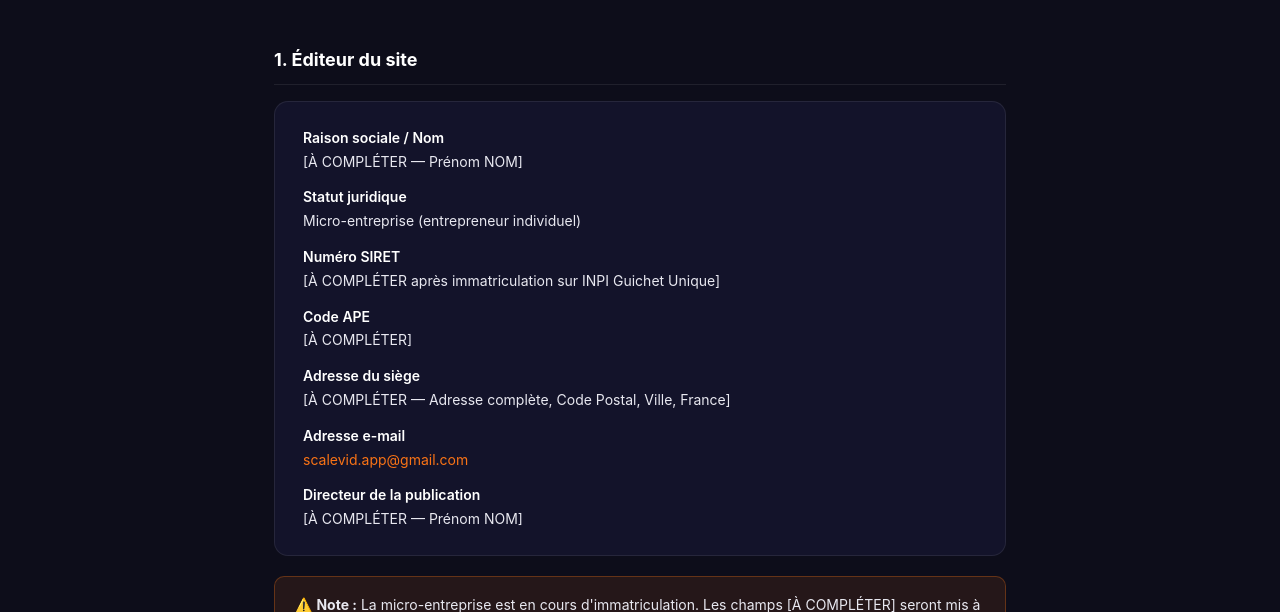
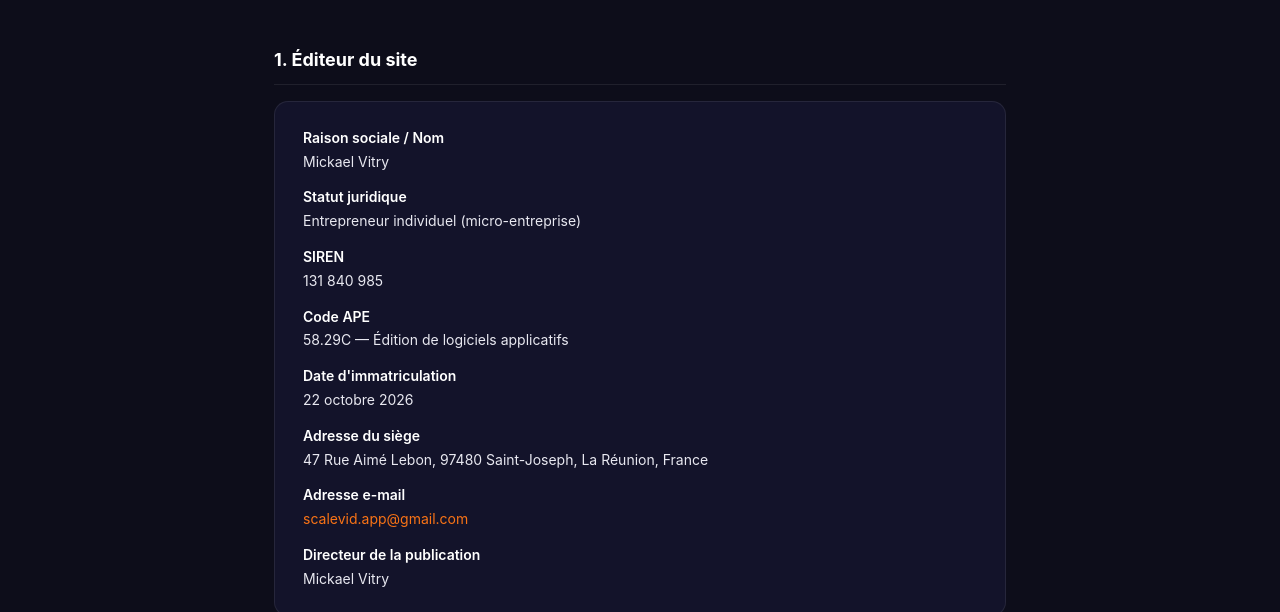
Before and after one commit to swapymicka/ScaleVid-backend, a website: page public/mentions-legales.html in a window 1280 px wide. Shown: the part 340-952 px from the top of the page. Drawn offline with Linux system fonts and the light colour scheme.

Commit message:
mentions légales : SIREN 131840985, code APE 58.29C, adresse

```diff
--- a/public/mentions-legales.html
+++ b/public/mentions-legales.html
@@ -152,23 +152,27 @@
     <dl>
       <div>
         <dt>Raison sociale / Nom</dt>
-        <dd>[À COMPLÉTER — Prénom NOM]</dd>
+        <dd>Mickael Vitry</dd>
       </div>
       <div>
         <dt>Statut juridique</dt>
-        <dd>Micro-entreprise (entrepreneur individuel)</dd>
+        <dd>Entrepreneur individuel (micro-entreprise)</dd>
       </div>
       <div>
-        <dt>Numéro SIRET</dt>
-        <dd>[À COMPLÉTER après immatriculation sur INPI Guichet Unique]</dd>
+        <dt>SIREN</dt>
+        <dd>131 840 985</dd>
       </div>
       <div>
         <dt>Code APE</dt>
-        <dd>[À COMPLÉTER]</dd>
+        <dd>58.29C — Édition de logiciels applicatifs</dd>
+      </div>
+      <div>
+        <dt>Date d'immatriculation</dt>
+        <dd>22 octobre 2026</dd>
       </div>
       <div>
         <dt>Adresse du siège</dt>
-        <dd>[À COMPLÉTER — Adresse complète, Code Postal, Ville, France]</dd>
+        <dd>47 Rue Aimé Lebon, 97480 Saint-Joseph, La Réunion, France</dd>
       </div>
       <div>
         <dt>Adresse e-mail</dt>
@@ -176,13 +180,9 @@
       </div>
       <div>
         <dt>Directeur de la publication</dt>
-        <dd>[À COMPLÉTER — Prénom NOM]</dd>
+        <dd>Mickael Vitry</dd>
       </div>
     </dl>
-  </div>
-
-  <div class="warn-box">
-    <p>⚠️ <strong>Note :</strong> La micro-entreprise est en cours d'immatriculation. Les champs [À COMPLÉTER] seront mis à jour dès l'obtention du numéro SIRET. En cas de besoin urgent, contactez <a href="mailto:scalevid.app@gmail.com">scalevid.app@gmail.com</a>.</p>
   </div>
 
   <h2>2. Hébergeur</h2>
```
Also changed, not shown: public/privacy-policy.html (+4 -4 lines).
